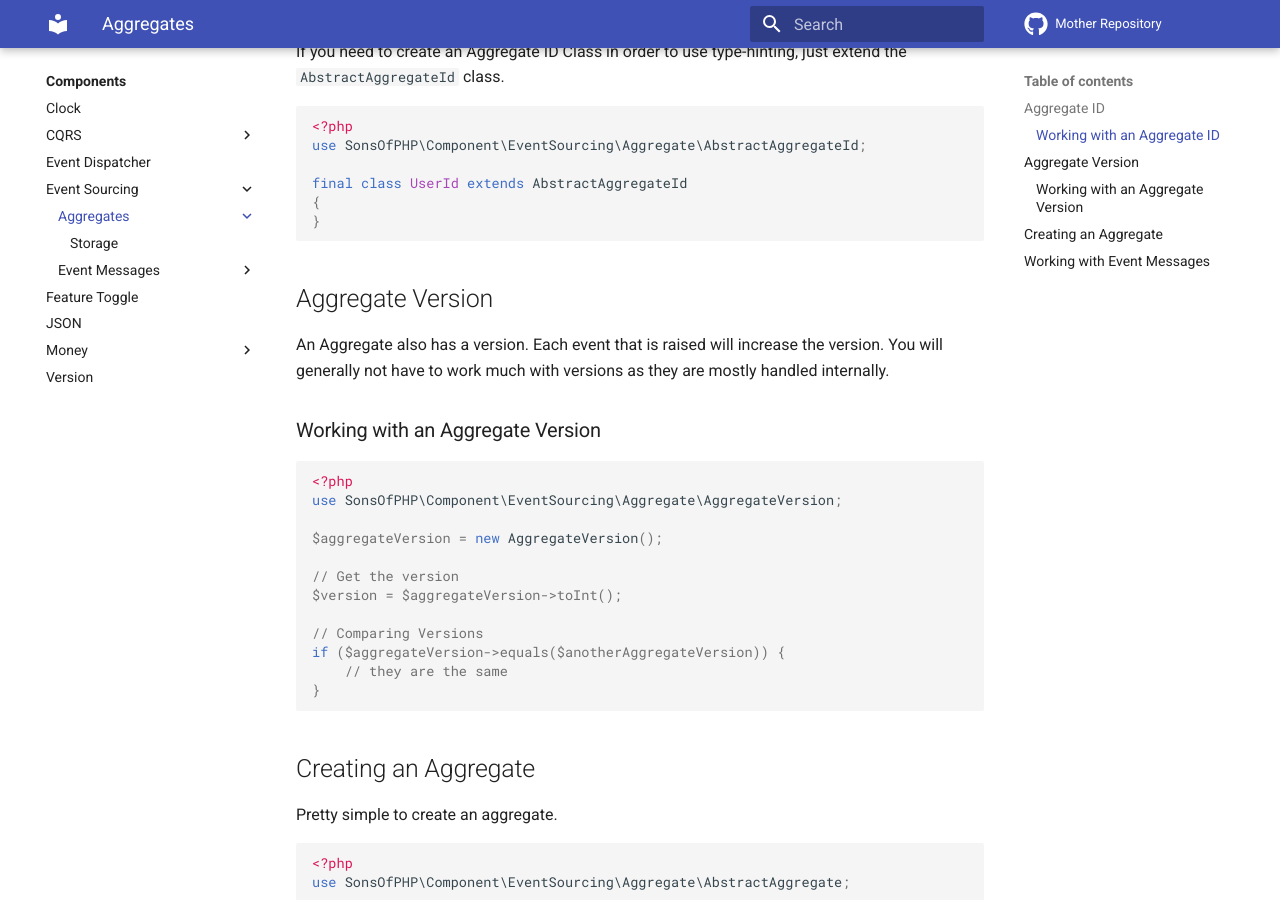
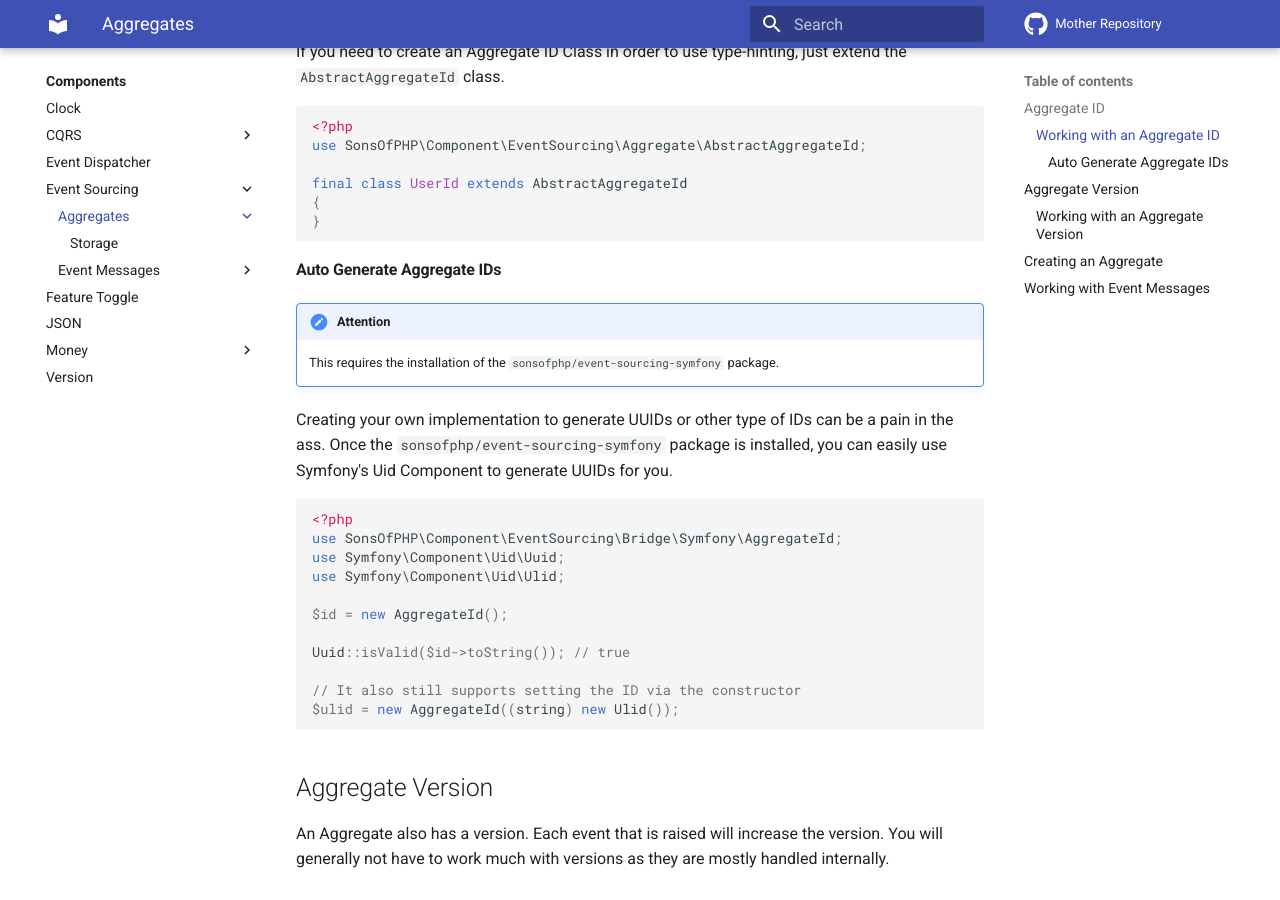
Before and after one commit to SonsOfPHP/sonsofphp-docs, an MkDocs documentation site: the page built from docs/components/event-sourcing/aggregates/index.md, in a window 1280 px wide and 900 px high, scrolled down 738 px. Built offline with MkDocs 1.6.1 and Material for MkDocs 9.7.7, drawn with Linux system fonts in a browser that asks for light colours; comment, search, counter and statistics services are not loaded.

Commit message:
small updates

````diff
--- a/docs/components/event-sourcing/aggregates/index.md
+++ b/docs/components/event-sourcing/aggregates/index.md
@@ -42,6 +42,30 @@ final class UserId extends AbstractAggregateId
 {
 }
 ```
+
+#### Auto Generate Aggregate IDs
+
+!!! attention
+    This requires the installation of the `sonsofphp/event-sourcing-symfony` package.
+
+Creating your own implementation to generate UUIDs or other type of IDs can be a
+pain in the ass. Once the `sonsofphp/event-sourcing-symfony` package is
+installed, you can easily use Symfony's Uid Component to generate UUIDs for you.
+
+```php
+<?php
+use SonsOfPHP\Component\EventSourcing\Bridge\Symfony\AggregateId;
+use Symfony\Component\Uid\Uuid;
+use Symfony\Component\Uid\Ulid;
+
+$id = new AggregateId();
+
+Uuid::isValid($id->toString()); // true
+
+// It also still supports setting the ID via the constructor
+$ulid = new AggregateId((string) new Ulid());
+```
+
 
 ## Aggregate Version
 
````
Also changed, not shown: docs/components/event-sourcing/event-messages/serializer/index.md (+3 -1 lines).
